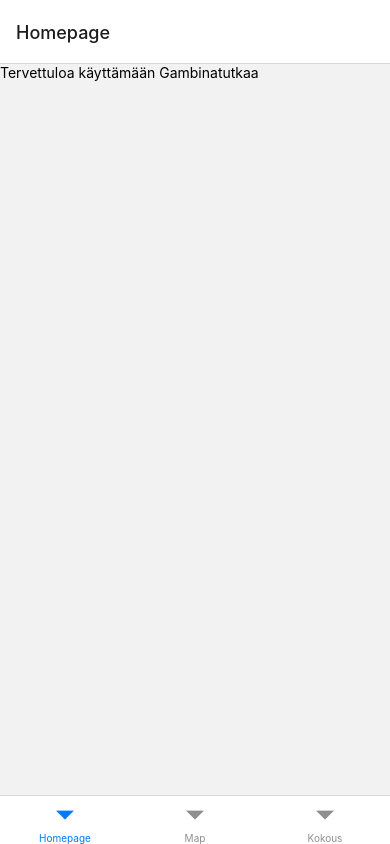
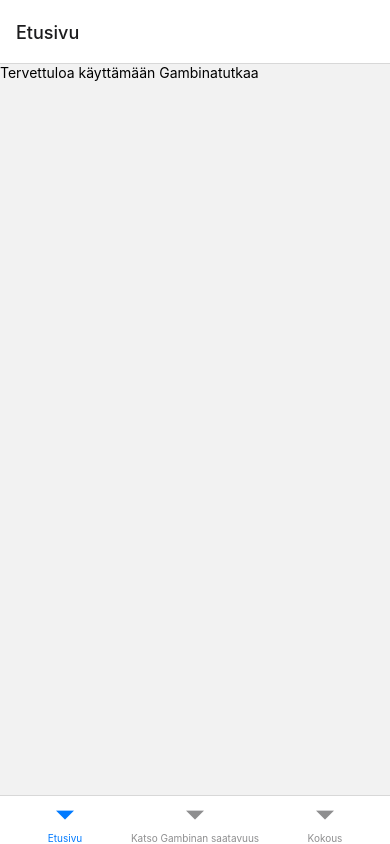
Before and after one commit to JukkaLak/Gambinatutka, a React Native app in the folder gambinatutka/: screen / in a window 390 px wide. Built offline with nearby package versions, Linux system fonts and the light colour scheme.

Commit message:
Edited tab names

```diff
--- a/gambinatutka/App.js
+++ b/gambinatutka/App.js
@@ -17,8 +17,8 @@ export default function App() {
   return (
     <NavigationContainer>
       <Tab.Navigator>
-        <Tab.Screen name='Homepage' component={Homepage} />
-        <Tab.Screen name='Map' component={Map} />
+        <Tab.Screen name='Etusivu' component={Homepage} />
+        <Tab.Screen name='Katso Gambinan saatavuus' component={Map} />
         <Tab.Screen name='Kokous' component={Kokous} />
       </Tab.Navigator>
     </NavigationContainer>
--- a/gambinatutka/package.json
+++ b/gambinatutka/package.json
@@ -9,6 +9,7 @@
     "web": "expo start --web"
   },
   "dependencies": {
+    "@expo/vector-icons": "^13.0.0",
     "@react-navigation/bottom-tabs": "^6.5.11",
     "@react-navigation/native": "^6.1.9",
     "expo": "~49.0.15",
```
Also changed, not shown: 1 other file (tests, documents, lock files or other folders).
